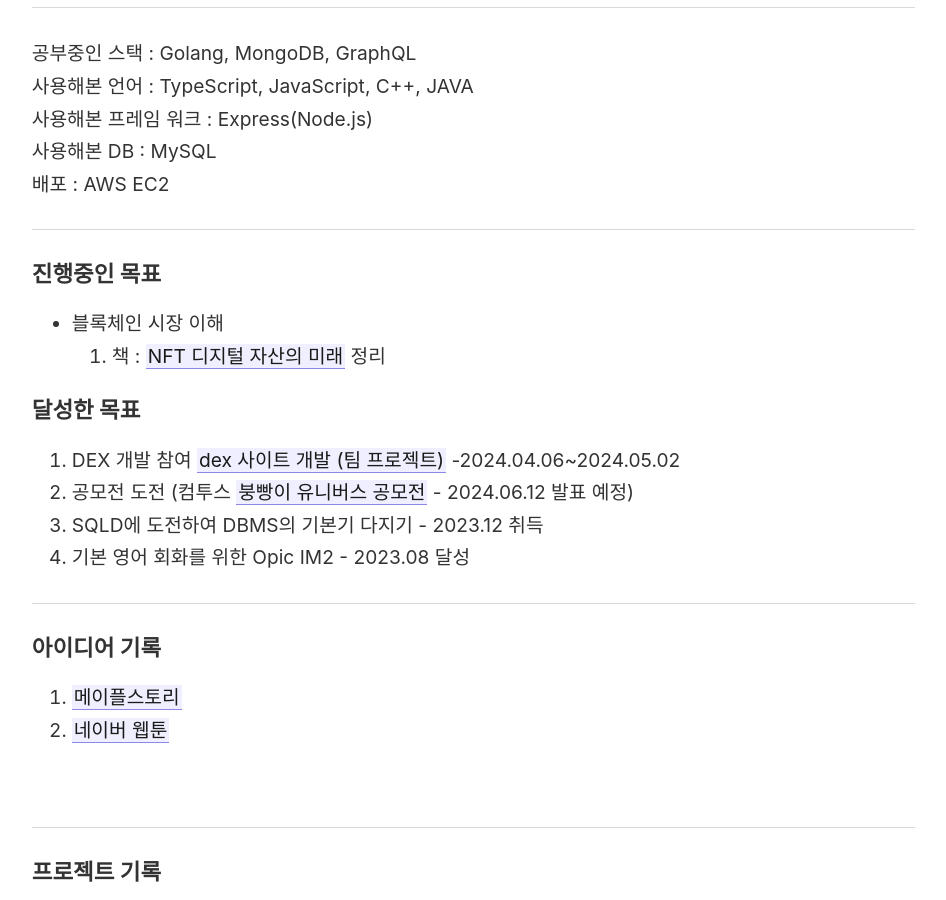
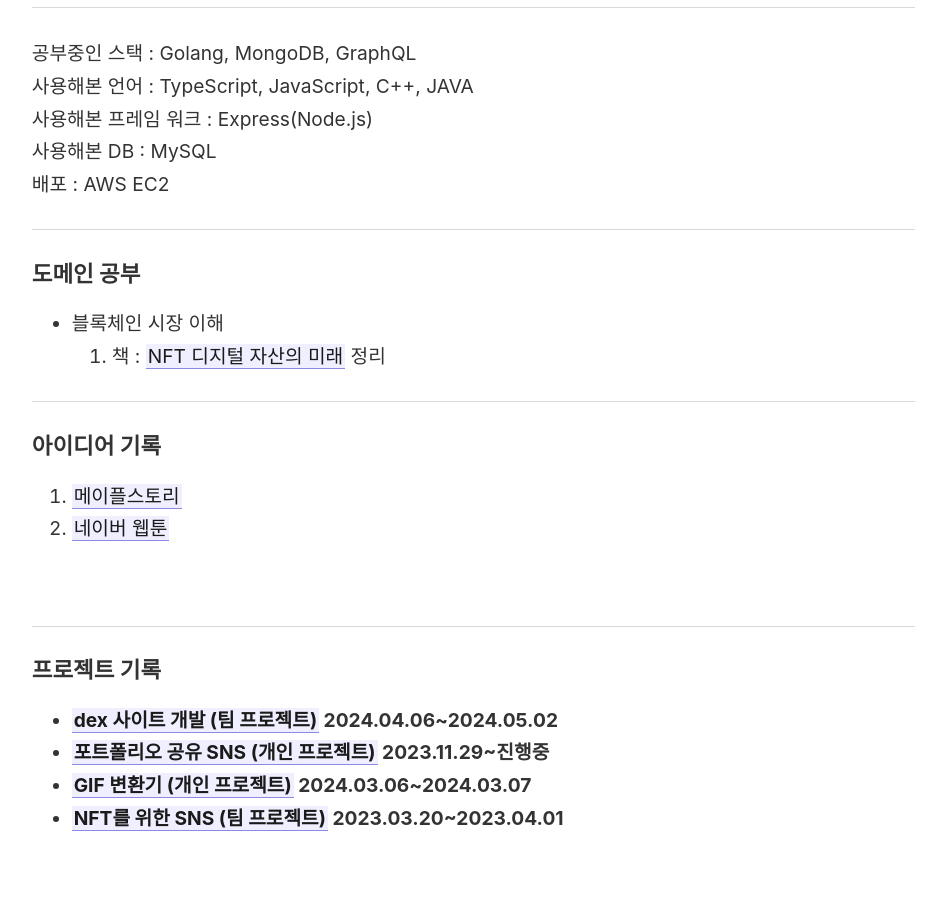
Before and after one commit to rainbow96bear/Obsidian, a Jekyll site: the page built from _pages/index.md, in a window 1280 px wide and 900 px high, scrolled down 282 px. Shown: the whole window, without its empty margins (45-991 px from the left). Built offline with Jekyll 4.4.1, drawn with Linux system fonts in a browser that asks for light colours.

Commit message:
이미지 수정

```diff
--- a/_pages/index.md
+++ b/_pages/index.md
@@ -26,7 +26,7 @@
 	배포 : AWS EC2
 </div>
 <hr>
-<h3>진행중인 목표</h3>
+<h3>도메인 공부</h3>
 
 <ul>
 	<li>블록체인 시장 이해</li>
@@ -35,14 +35,6 @@
 	</ol>
 </ul>
 
-<h3>달성한 목표</h3>
-
-<ol>
-	<li>DEX 개발 참여 [[dex 사이트 개발 (팀 프로젝트)]] -2024.04.06~2024.05.02</li>
-	<li>공모전 도전 (컴투스 [[붕빵이 유니버스 공모전]] - 2024.06.12 발표 예정)</li>
-	<li>SQLD에 도전하여 DBMS의 기본기 다지기 - 2023.12 취득</li>
-	<li>기본 영어 회화를 위한 Opic IM2 - 2023.08 달성</li>
-</ol>
 <hr>
 <h3>아이디어 기록</h3>
 
@@ -77,7 +69,7 @@
 <h3> 공모전 </h3>
 <ul>
 	<li>
-		<span style="font-weight: bold">[[붕빵이 유니버스 공모전]] - 결과 발표 2024.06.12</span>
+		<span style="font-weight: bold">[[붕빵이 유니버스 공모전]]</span>
 	</li>
 </ul>
 <br>
```
Also changed, not shown: _notes/프로젝트/coinmeca/dex 사이트 개발 (팀 프로젝트).md (+1 -1 lines), assets/Pasted image 20240507125129.png (added), assets/Pasted image 20240507170100.png (added).
